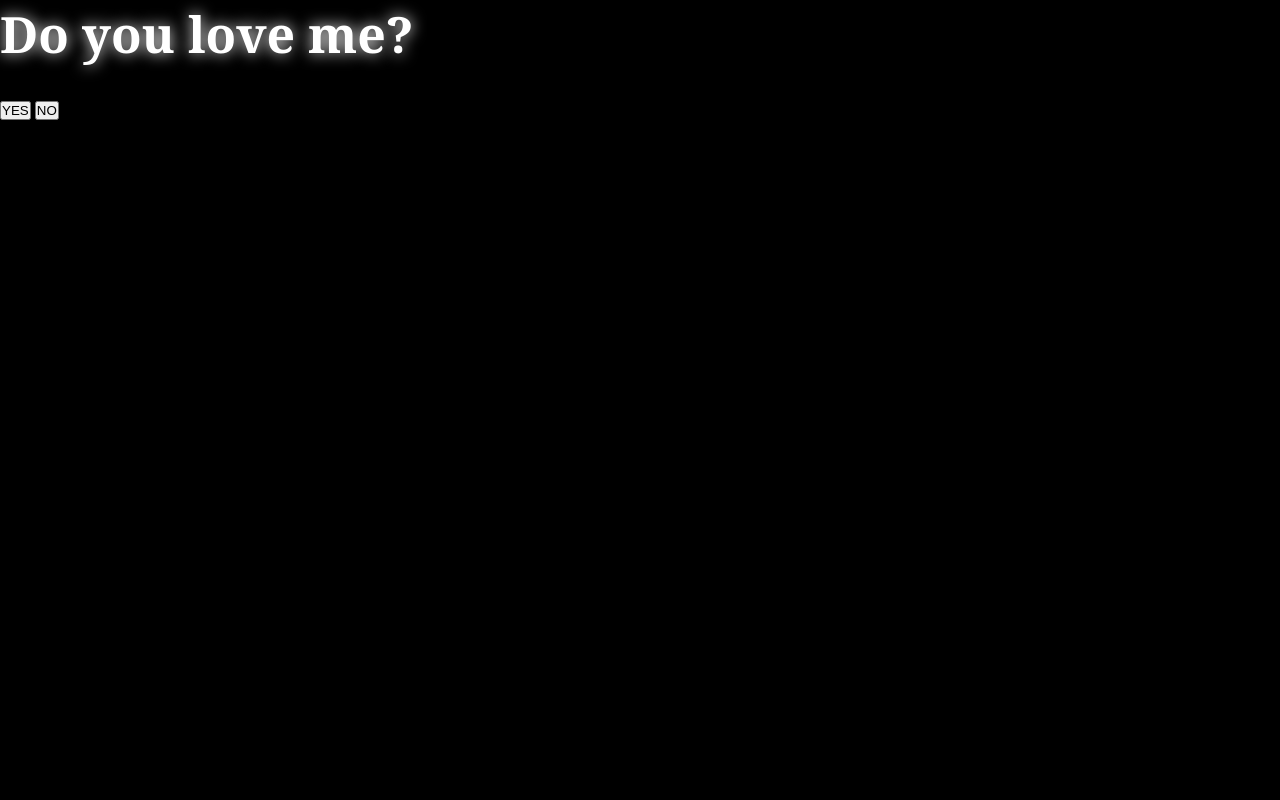
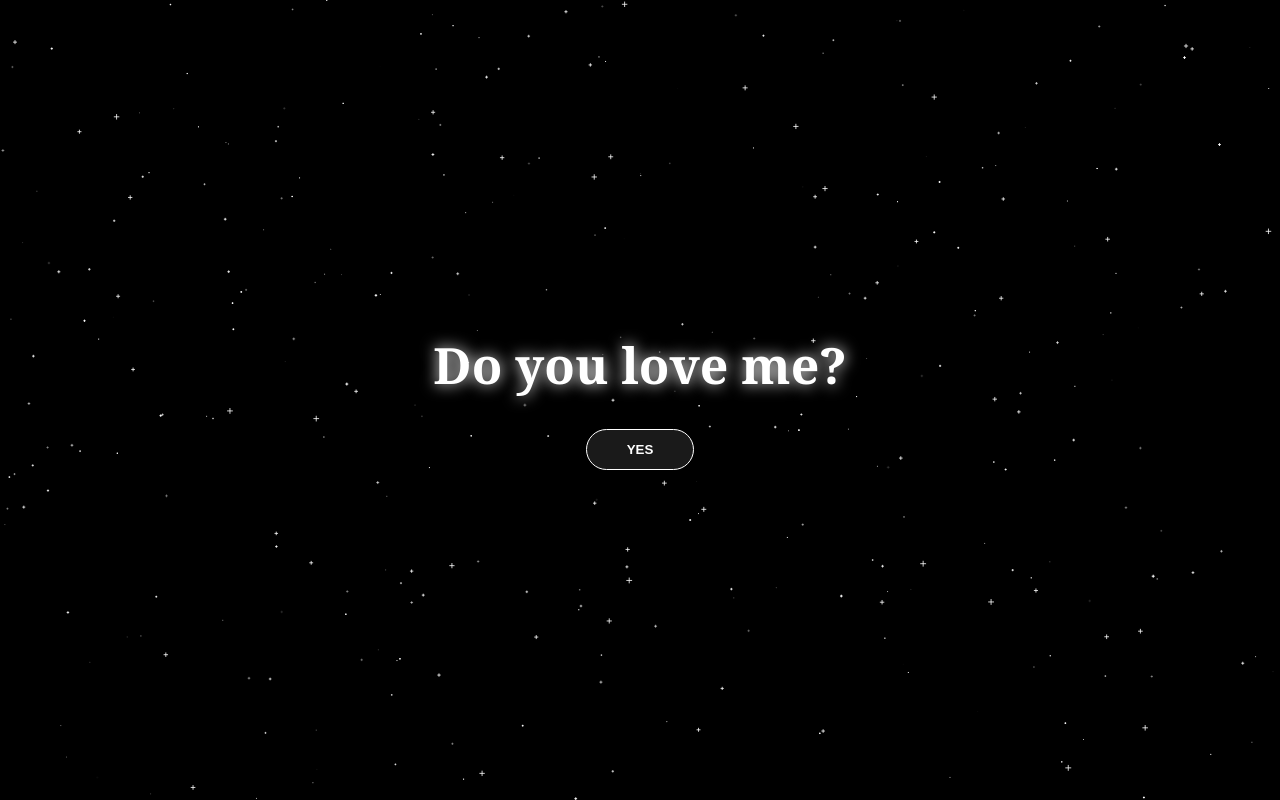
Before and after one commit to danziiid/mine, a plain HTML site: page pembuka.html in a window 1280 px wide. Drawn offline with Linux system fonts and the light colour scheme.

Commit message:
Update pembuka.html

```diff
--- a/pembuka.html
+++ b/pembuka.html
@@ -3,16 +3,27 @@
 <head>
     <meta charset="UTF-8">
     <meta name="viewport" content="width=device-width, initial-scale=1.0">
-    <title>Do You Love Me?</title>
+    <title>For You</title>
     <link rel="stylesheet" href="style.css">
 </head>
 <body>
-    <div class="container">
-        <h1 class="glow-text">Do you love me?</h1>
-        <div class="btn-group">
-            <button id="yesBtn" onclick="location.href='love.html'">YES</button>
-            <button id="noBtn">NO</button>
-        </div>
+    <canvas id="starCanvas"></canvas>
+
+    <div class="scroll-container">
+        <section class="screen">
+            <h1 class="glow-text">Do you love me?</h1>
+            <div class="btn-group">
+                <button id="startBtn" class="decision-btn">YES</button>
+            </div>
+        </section>
+
+        <section class="screen">
+            <h1 class="glow-text">Will you be my girlfriend?</h1>
+            <div class="btn-group">
+                <button id="yesBtn" class="decision-btn">YES</button>
+                <button id="noBtn" class="decision-btn">NO</button>
+            </div>
+        </section>
     </div>
 
     <script src="script.js"></script>
```
